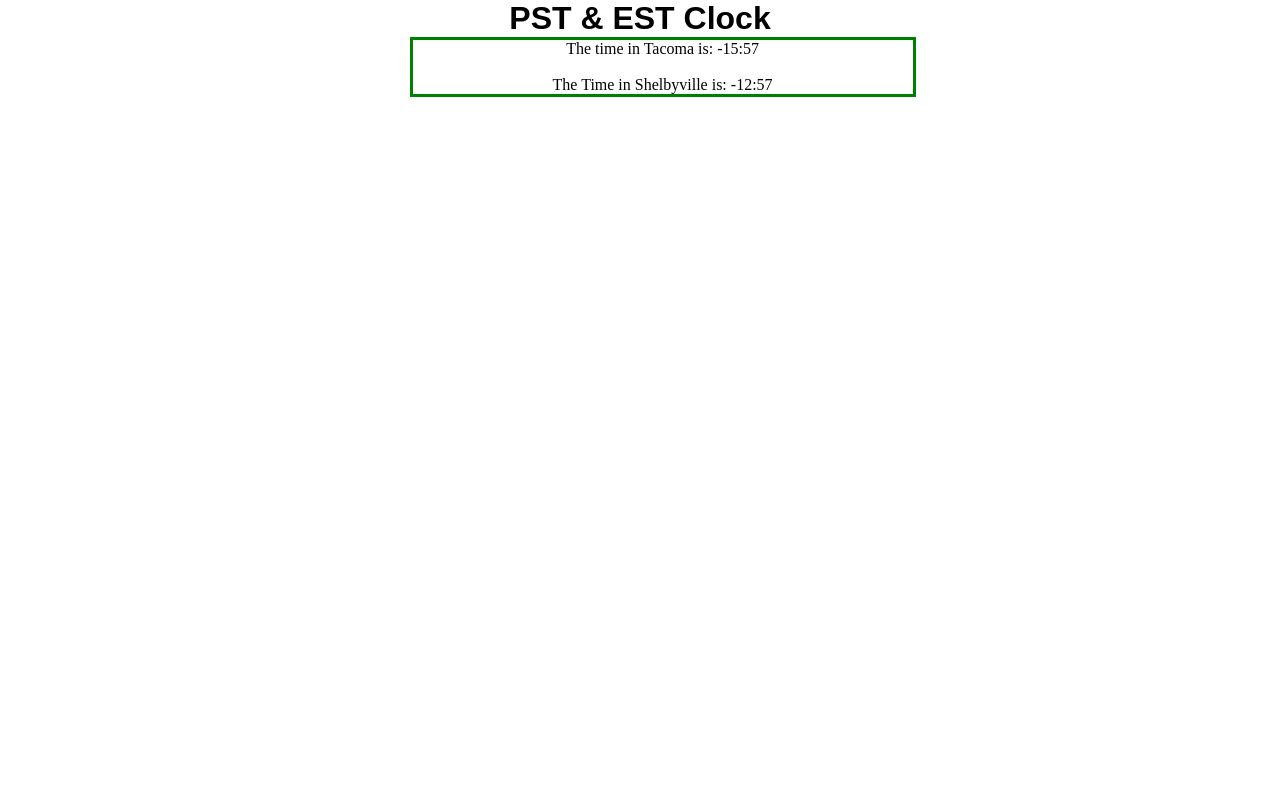
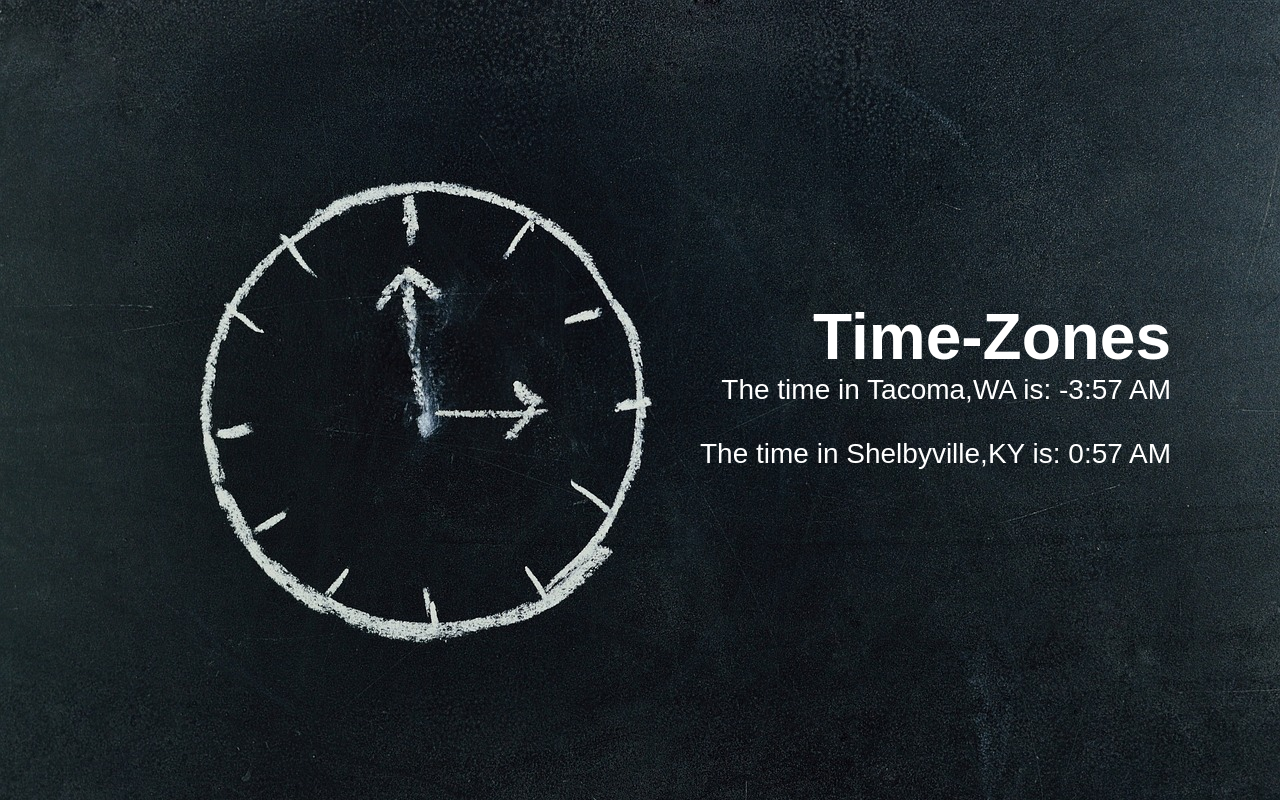
Before and after one commit to ManspergerMichael/World-Clock, a plain HTML site: page Index.html in a window 1280 px wide. Drawn offline with Linux system fonts and the light colour scheme.

Commit message:
Version 1.0 complete
To Do: Include weather API

```diff
--- a/Index.html
+++ b/Index.html
@@ -11,20 +11,19 @@
 <body>
     <div class="container">
         <div class="header">
-            <h1>PST & EST Clock</h1>
+            <h1>Time-Zones</h1>
         </div>
         <div class="main">
             <div class="Pacific">
-                <label>The time in Tacoma is: </label>
+                <label>The time in Tacoma,WA is: </label>
                 <label id="PST"></label>
             </div>
             <br>
             <div class="Eastern">
-                <label>The Time in Shelbyville is: </label>
+                <label>The time in Shelbyville,KY is: </label>
                 <label id="EST"></label>
             </div>
         </div>
     </div>
-
 </body>
 </html>
--- a/main.css
+++ b/main.css
@@ -2,14 +2,26 @@
     margin: 0px;
     padding: 0px;
 }
+body{
+    width: 100%;
+    height: 100%;
+    background-image: url("clock.jpg");
+}
+.container{
+  top: 300px;
+  left: 700px;
+  position: absolute;
+
+}
 .header{
-    text-align: center;
+    text-align: right;
     font-family: fantasy;
+    color: white;
+    font-size: 32px;
 }
 .main{
-    border: green 3px solid;
-    text-align: center;
-    margin-left: 32%;
-    width: 500px;
-
+    text-align: right;
+    color: white;
+    font-family: fantasy;
+    font-size: 28px;
 }
--- a/script.js
+++ b/script.js
@@ -4,10 +4,23 @@ window.onload =
 
 function init(){
     var time = new Date();
-    console.log(time.getHours().toString() + ":"+time.getMinutes().toString());
     var PST = document.getElementById("PST");
     var EST = document.getElementById("EST");
-    PST.innerHTML = ""+((time.getHours()- 12)-3)+":"+time.getMinutes();
-    EST.innerHTML = ""+(time.getHours()- 12)+":"+time.getMinutes();
+
+    //12 is subtracted to convert from 24 hour clock to 12 hour
+    if(time.getHours() > 12)
+    {
+        //system time is used, because M is in the eastrn time zone
+        //EST will use system time and PST will display system time - 3 hours
+
+        PST.innerHTML = ""+((time.getHours()- 12)-3)+":"+time.getMinutes()+" PM";
+        EST.innerHTML = ""+(time.getHours()- 12)+":"+time.getMinutes()+" PM";
+    }
+    else
+    {
+        PST.innerHTML = ""+time.getHours()-3+":"+time.getMinutes()+" AM";
+        EST.innerHTML = ""+time.getHours()+":"+time.getMinutes()+" AM";
+    }
+
 
 }
```
Also changed, not shown: background.jpg (added), clock.jpg (added).
